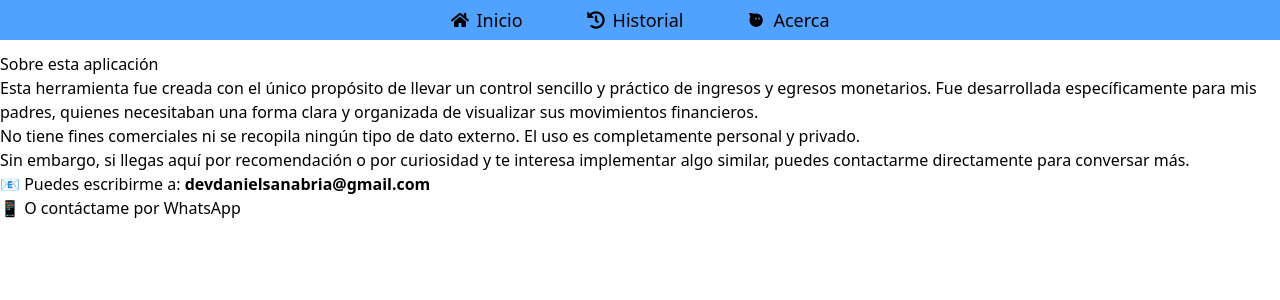
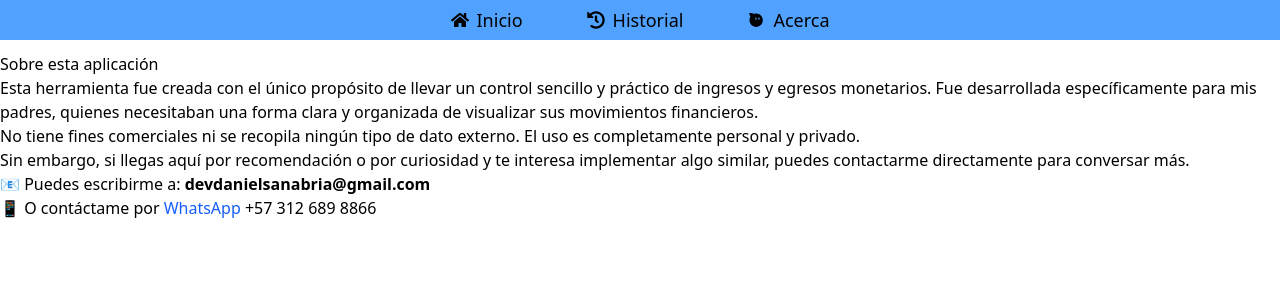
Before and after one commit to Pininita/ISJ, a React (Vite) app: page /about in a window 1280 px wide. Shown: the top 300 px of the page. Built offline with nearby package versions, Linux system fonts and the light colour scheme.

Commit message:
Changing basic informatio ui from record page

```diff
--- a/src/modules/record/RecordResume.jsx
+++ b/src/modules/record/RecordResume.jsx
@@ -37,7 +37,7 @@ function RecordResume({transactions}) {
         <div className="p-4 rounded-lg shadow-md flex flex-col gap-2">
             <h2 className="text-xl font-bold mb-4">Resumen Financiero</h2>
 
-            <div className="grid grid-cols-3 gap-4 mb-4">
+            <div className="md:grid md:grid-cols-3 md:gap-4 md:mb-4 flex flex-col gap-4 ">
                 <div className="bg-green-100 p-3 rounded-lg">
                     <p className="text-sm text-green-800">Total Ingresos</p>
                     <p className="text-2xl font-bold text-green-600">${formatter.format(totalIncome)}</p>
--- a/src/pages/about/about.jsx
+++ b/src/pages/about/about.jsx
@@ -22,8 +22,8 @@ const AboutPage = () => {
                 📧 Puedes escribirme a: <strong>devdanielsanabria@gmail.com</strong>
             </p>
             <p>
-                📱 O contáctame por <a href="https://wa.me/573126898866" target="_blank"
-                                      rel="noopener noreferrer">WhatsApp</a>
+                📱 O contáctame por <a className='text-blue-600 hover:text-blue-400' href="https://wa.me/573126898866" target="_blank"
+                                      rel="noopener noreferrer">WhatsApp</a> +57 312 689 8866
             </p>
         </div>
     );
```
